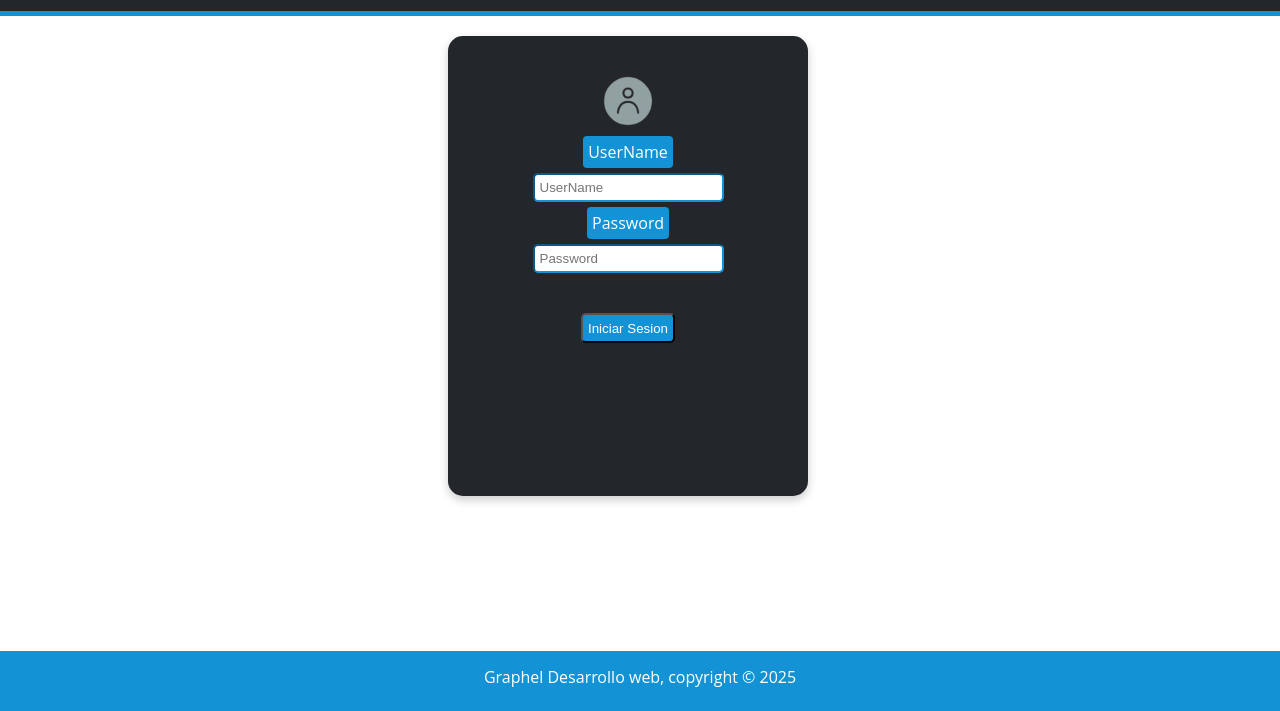
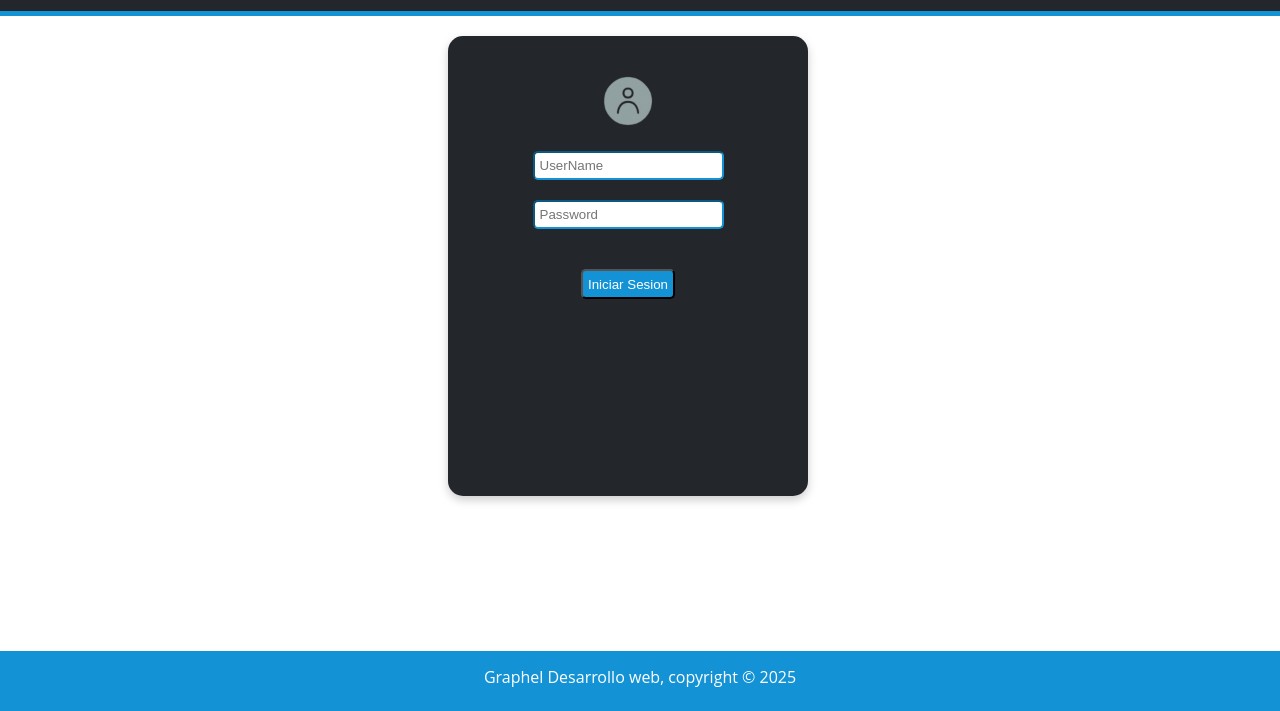
Before and after one commit to Eusebio-suarez/Maquetacion, a plain HTML site: page inicioSesion.html in a window 1280 px wide. Shown: the part 89-800 px from the top of the page. Drawn offline with Linux system fonts and the light colour scheme.

Commit message:
eliminacion del label optimizando el codigo

```diff
--- a/inicioSesion.html
+++ b/inicioSesion.html
@@ -23,12 +23,8 @@
         <img src="img/inicio2.png" alt="sesiòn" height="60" width="60" class="img1">
         <hr>
         <hr>
-        <label for="">UserName </label>
-        <hr>
         <input type="text" id="username" name="username" placeholder="UserName">
         <hr>
-        <hr>
-        <label for="">Password </label>
         <hr>
         <input type="text" id="password" name="password" placeholder="Password">
         <hr>
--- a/styles/inicioSesion.css
+++ b/styles/inicioSesion.css
@@ -116,13 +116,7 @@ footer{
     box-sizing: border-box;
 
 }
-label{
-    background-color:#1393d5;
-    color: #fff;
-    border-radius: 4px;
-    padding: 5px;
-    margin: 5px;
-}
+
 
 .img1{
     margin: 5px;
```
